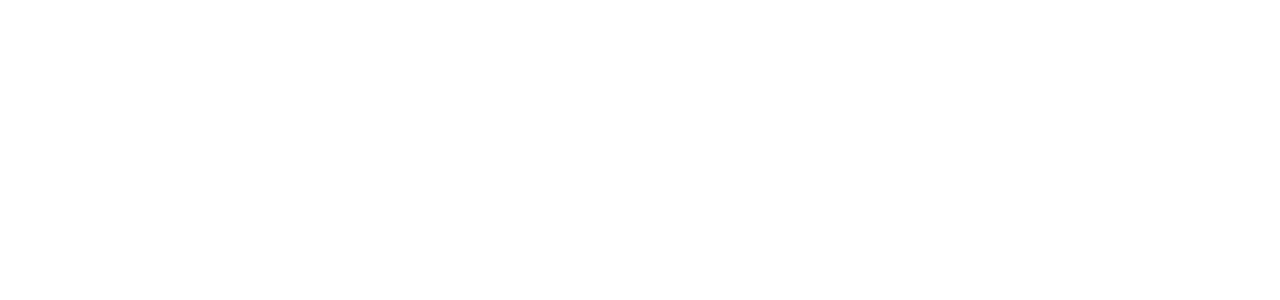
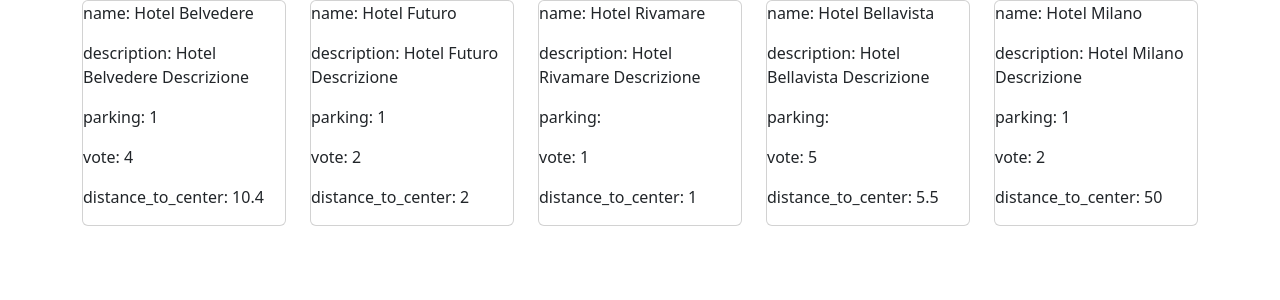
Before and after one commit to giuseppesciacca/php-hotel, a PHP site: page / in a window 1280 px wide. Before the commit the part shown is empty. Shown: the top 300 px of the page. Run offline with PHP 8.4, Linux system fonts and the light colour scheme.

Commit message:
[add] foreach and print result on page

```diff
--- a/index.php
+++ b/index.php
@@ -55,8 +55,31 @@ $hotels = [
 </head>
 
 <body>
+    <!-- [
+    'name' => 'Hotel Belvedere',
+    'description' => 'Hotel Belvedere Descrizione',
+    'parking' => true,
+    'vote' => 4,
+    'distance_to_center' => 10.4
+    ], -->
+
+    <div class="container">
+        <div class="row">
+
+            <?php
+            foreach ($hotels as $hotel) : ?>
+                <div class="col">
+                    <div class="card">
+                        <?php foreach ($hotel as $key => $value) : ?>
+                            <p> <?php echo $key . ': ' . $value; ?> </p>
+                        <?php endforeach ?>
+                    </div>
+                </div>
+            <?php endforeach ?>
 
 
+        </div>
+    </div>
 
     <!-- Bootstrap JS Bundle -->
     <script src="https://cdn.jsdelivr.net/npm/bootstrap@5.3.0-alpha1/disjs/bootstrap.bundle.min.js" integrity="sha384-w76AqPfDkMBDXo30jS1Sgez6pr3x5MlQ1ZAGC+nuZB+EYdgRZgiwxhTBTkF7CXvN" crossorigin="anonymous"></script>
```
